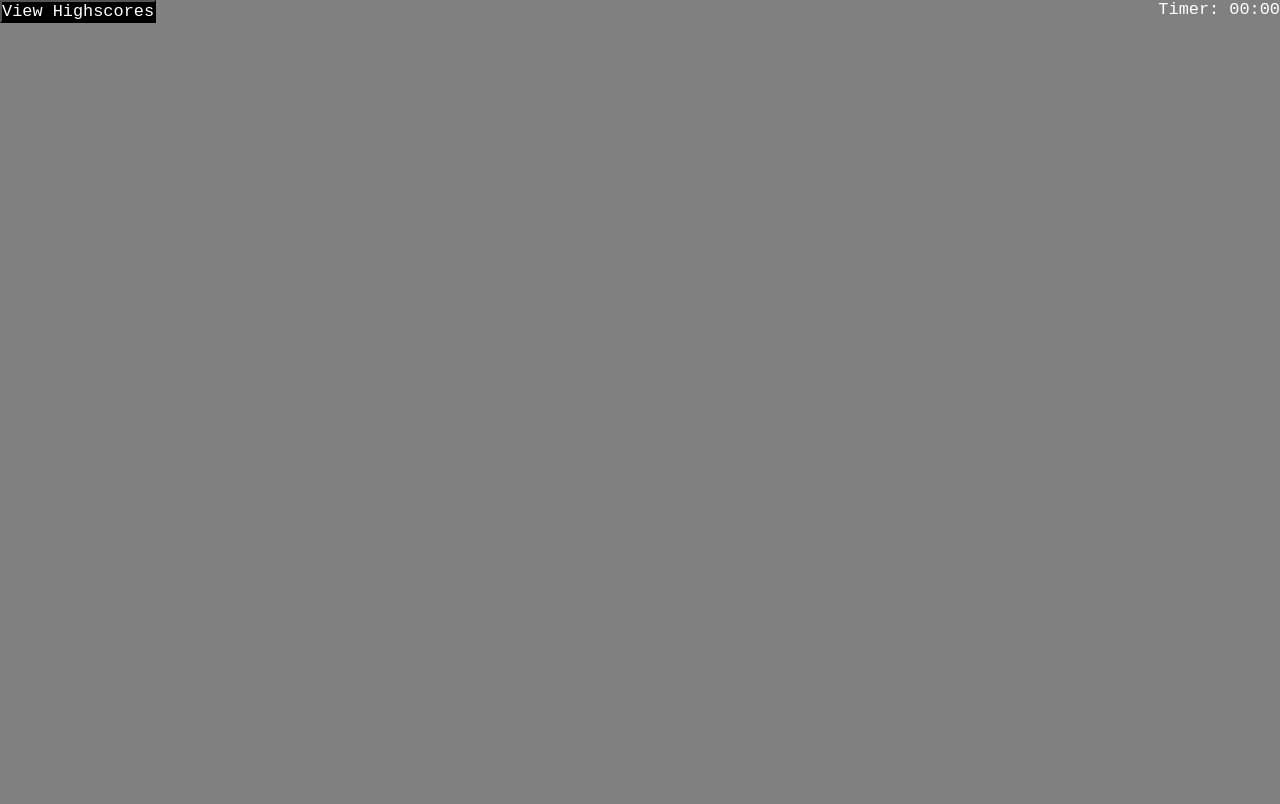
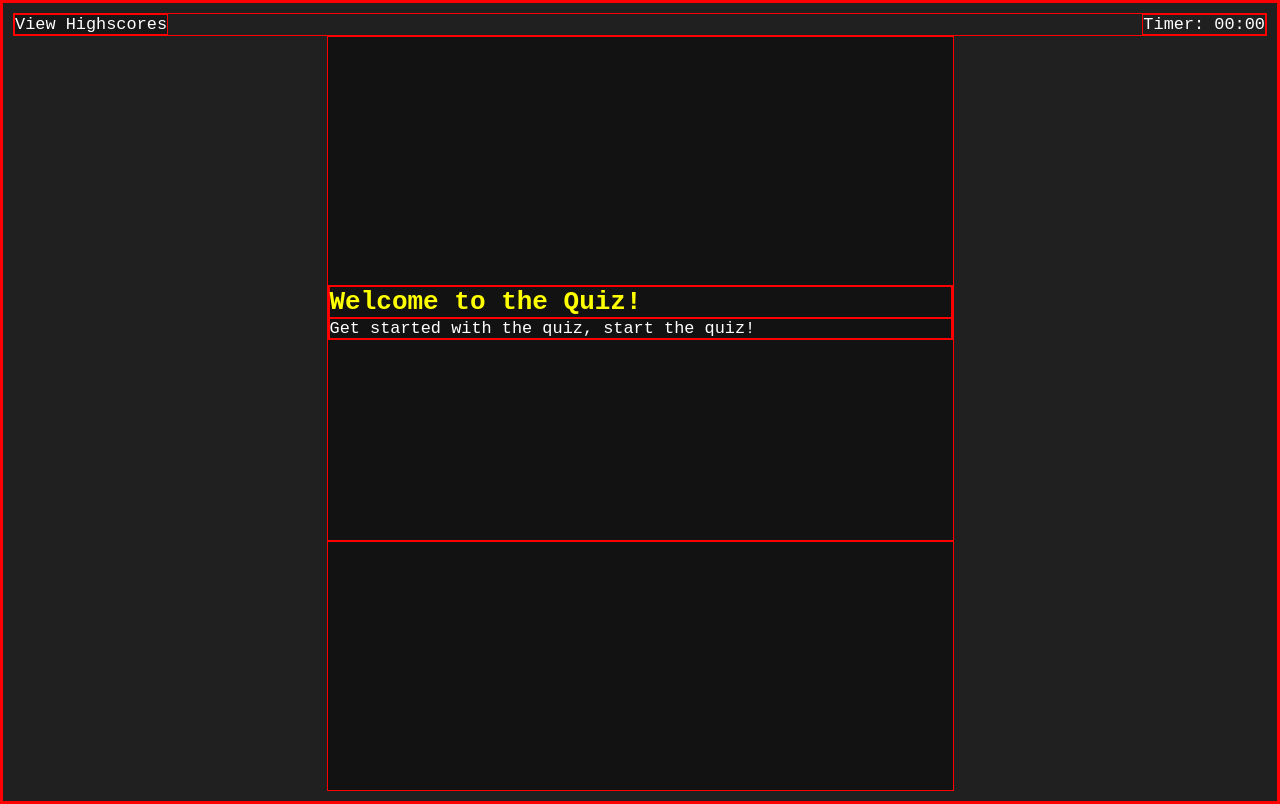
Before and after one commit to Jose-seg/Coding-Quiz-Build-, a plain HTML site: page index.html in a window 1280 px wide. Drawn offline with Linux system fonts and the light colour scheme.

Commit message:
working on css

```diff
--- a/index.html
+++ b/index.html
@@ -21,7 +21,8 @@
        <div class="inner-container">
          <!--Quiz intro-->
          <header class="quiz-intro">
-
+           <h1>Welcome to the Quiz!</h1>
+           <p>Get started with the quiz, start the quiz!</p>
          </header>
 
          <main>
--- a/workspace/css/style.css
+++ b/workspace/css/style.css
@@ -5,32 +5,41 @@
     padding: 0;
     box-sizing: border-box;
 
-    /* border: 1px solid red; */
+    border: 1px solid red;
     /*placed the default Global font*/
     font-family: monospace;
+    color: white;
 }
 
 body {
-    background-color: gray;
+    background-color: rgb(32, 32, 32);
     font-family: monospace;
+    /* overflow: hidden; */
 }
 
 p {
-    color: white;
     font-size: 1.3em;
 }
 
 button {
     outline: none;
-    background-color: black;
+    background-color: rgb(23, 23, 24);
     color: white;
     font-size: 1.3em;
 }
 
+h1, h2 {
+    color: yellow
+}
+
 /*Outer-Container */
 
-.outer-container {
+.primary-container {
     padding: 10px;
+    height: 100vh;
+    display: flex; /*Made outer div into flex so inner div height can fit 100%*/
+    flex-direction: column;
+    justify-content: start;
 
 }
 
@@ -42,11 +51,19 @@ button {
 
 /*inner-container*/
 
-.inner-container {
-
+ .inner-container {
+  background: rgb(18, 18, 19);
+  height: 100%;
+  width: 50%;
+  margin: 0 auto;
+  display: flex;
+  flex-direction: column;
+  justify-content: center;
 }
 
-/*header > quiz intro section*/
+/*Quiz intro (header)*/
+.quiz-intro {
+    margin-bottom: 25vh;
+}
 
-
-/*main section*/
+/*main content of quiz*/
```
